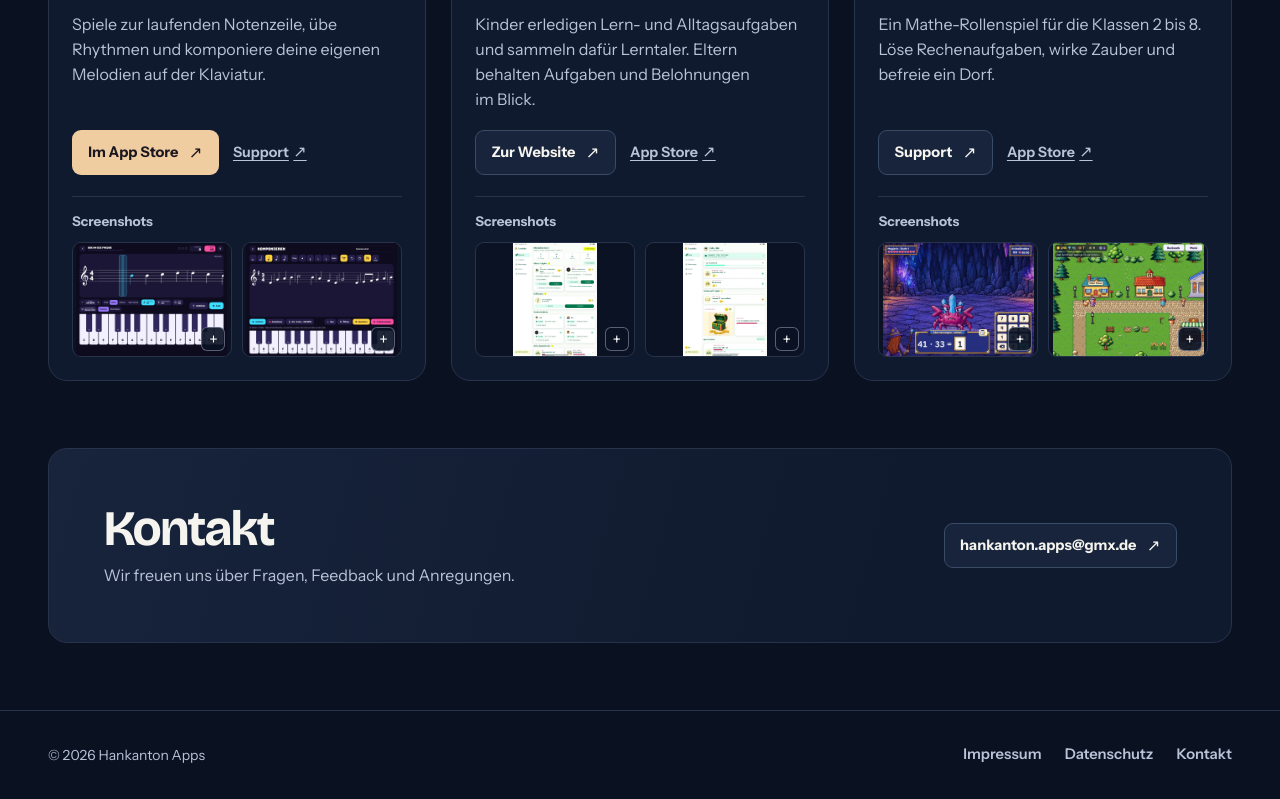
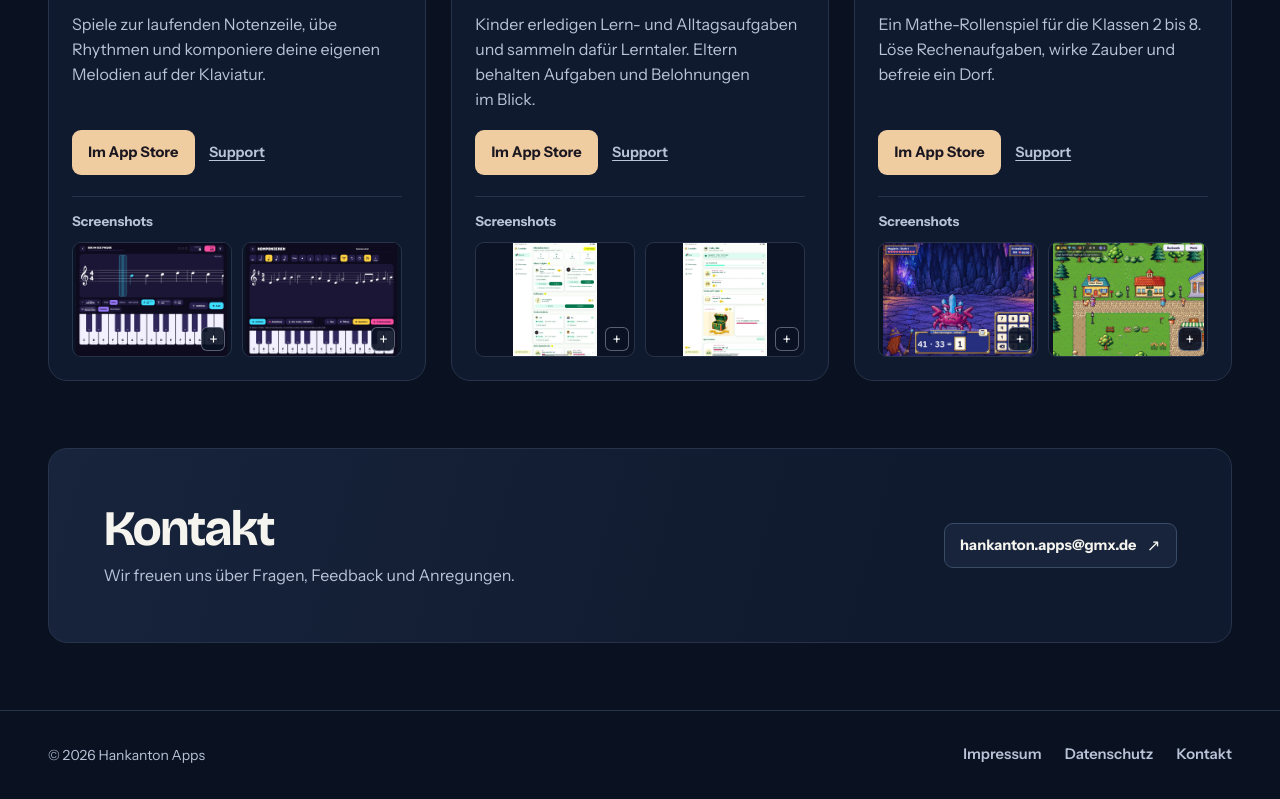
Before and after one commit to hankanton/hankanton-apps-website, a plain HTML site: page index.html in a window 1280 px wide. Shown: the part 910-1709 px from the top of the page. Drawn offline with Linux system fonts and the light colour scheme.

Commit message:
Unify app card store buttons and support links

```diff
--- a/index.html
+++ b/index.html
@@ -58,8 +58,8 @@
             </div>
             <p class="app-description">Spiele zur laufenden Notenzeile, übe Rhythmen und komponiere deine eigenen Melodien auf der Klaviatur.</p>
             <div class="app-actions">
-              <a class="button button-accent" href="https://apps.apple.com/de/app/id6821079795">Im App Store <span class="arrow" aria-hidden="true">↗</span></a>
-              <a class="text-link" href="https://hankanton.github.io/noten-abenteuer-support/">Support <span class="arrow" aria-hidden="true">↗</span></a>
+              <a class="button button-accent" href="https://apps.apple.com/de/app/id6821079795">Im App Store</a>
+              <a class="text-link" href="https://hankanton.github.io/noten-abenteuer-support/">Support</a>
             </div>
             <div class="app-gallery">
               <p class="gallery-label">Screenshots</p>
@@ -89,8 +89,8 @@
             </div>
             <p class="app-description">Kinder erledigen Lern- und Alltagsaufgaben und sammeln dafür Lerntaler. Eltern behalten Aufgaben und Belohnungen im Blick.</p>
             <div class="app-actions">
-              <a class="button" href="https://hankanton.github.io/lerntaler/">Zur Website <span class="arrow" aria-hidden="true">↗</span></a>
-              <a class="text-link" href="https://apps.apple.com/app/id6797849327" aria-label="App Store · demnächst">App Store <span class="arrow" aria-hidden="true">↗</span></a>
+              <a class="button button-accent" href="https://apps.apple.com/app/id6797849327" aria-label="Im App Store · demnächst">Im App Store</a>
+              <a class="text-link" href="https://hankanton.github.io/lerntaler/">Support</a>
             </div>
             <div class="app-gallery">
               <p class="gallery-label">Screenshots</p>
@@ -120,8 +120,8 @@
             </div>
             <p class="app-description">Ein Mathe-Rollenspiel für die Klassen 2 bis 8. Löse Rechenaufgaben, wirke Zauber und befreie ein Dorf.</p>
             <div class="app-actions">
-              <a class="button" href="https://hankanton.github.io/zahlonia-support/">Support <span class="arrow" aria-hidden="true">↗</span></a>
-              <a class="text-link" href="https://apps.apple.com/app/id6821342129" aria-label="App Store · demnächst">App Store <span class="arrow" aria-hidden="true">↗</span></a>
+              <a class="button button-accent" href="https://apps.apple.com/app/id6821342129" aria-label="Im App Store · demnächst">Im App Store</a>
+              <a class="text-link" href="https://hankanton.github.io/zahlonia-support/">Support</a>
             </div>
             <div class="app-gallery">
               <p class="gallery-label">Screenshots</p>
```
Also changed, not shown: en/index.html (+6 -6 lines).
